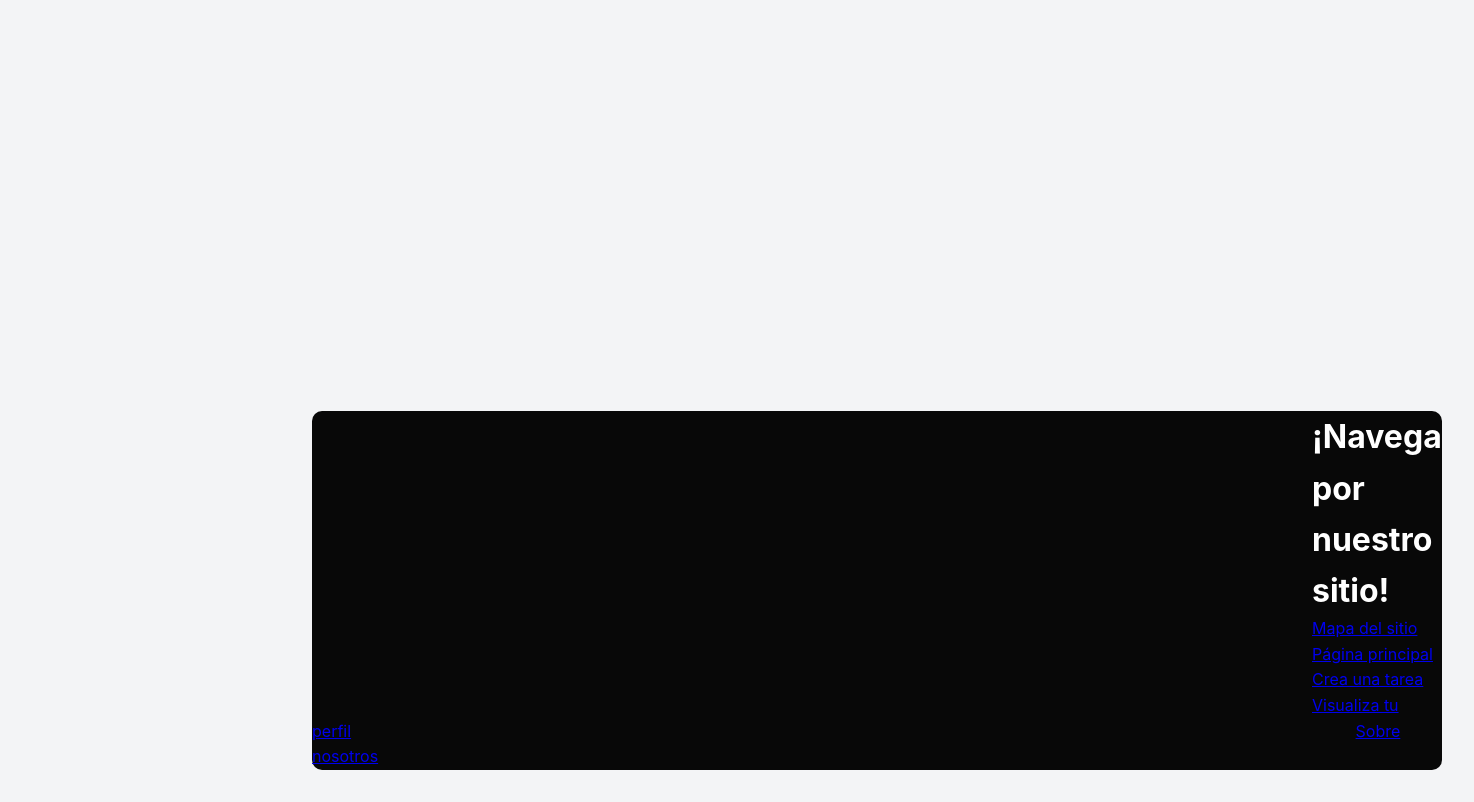
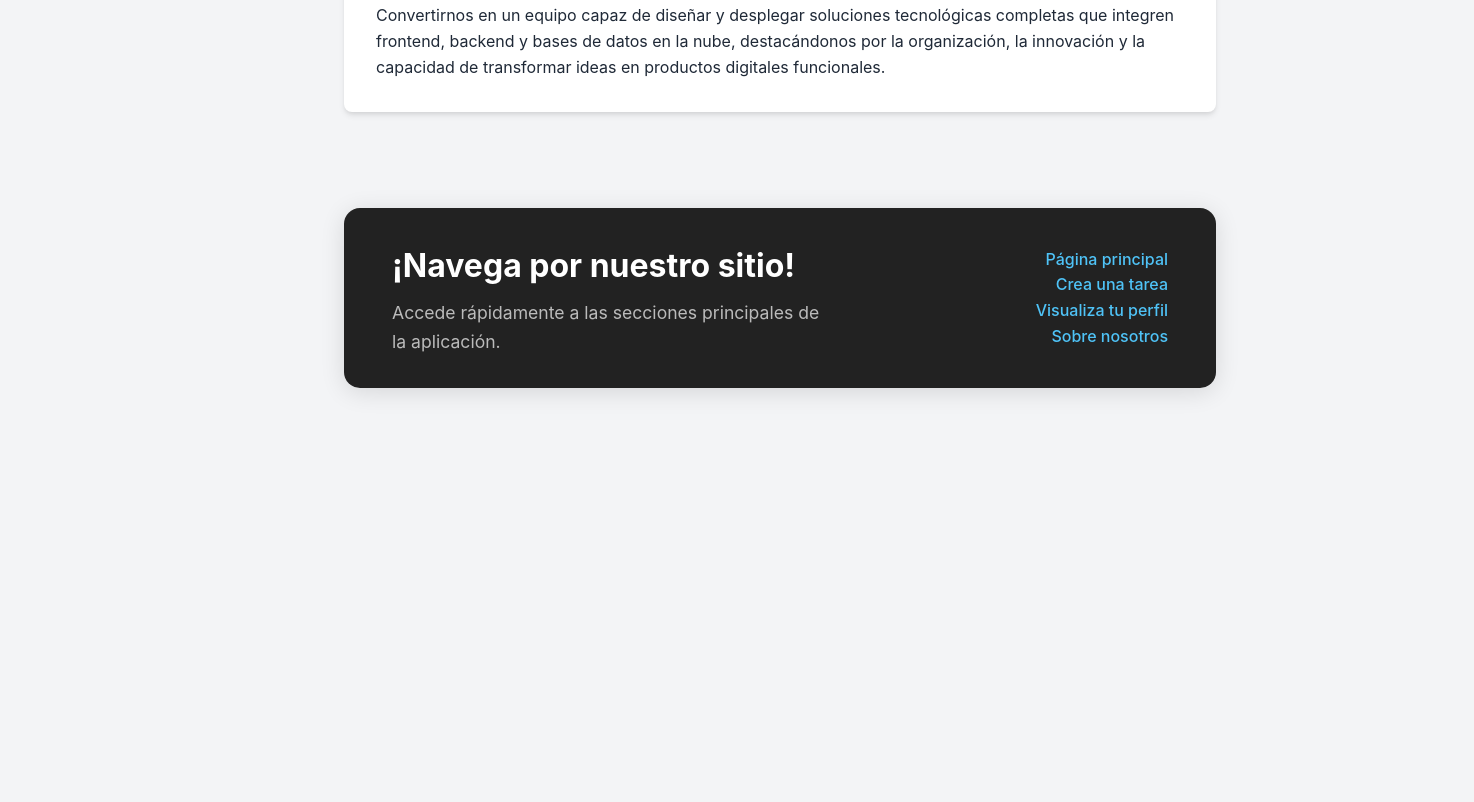
Before and after one commit to leorvie/PI-ProyectoFrontend, a website: page client/public/about.html in a window 1280 px wide. Shown: the part 2155-2957 px from the top of the page, 1474 px wide, since content can reach past the window. After the commit the page ends 2607 px from the top, so only its background shows below. Drawn offline with Linux system fonts and the light colour scheme; no server answers.

Commit message:
Refactor footer layout in about, create-task, dashboard, and profile pages for improved design and accessibility

```diff
--- a/client/public/about.html
+++ b/client/public/about.html
@@ -108,17 +108,34 @@
                 </section>
             </div>
 
-            <footer>
-                <!-- Enlace que abre la imagen en una nueva pestaña -->
-                <div class="company-information">
-                    <h1 class="Mapa-config"> ¡Navega por nuestro sitio!</h1>
-                    <a href="./assets/mapaSitio.png" target="_blank" class="Mapa-config">Mapa del sitio</a>
-                    <a href="dashboard.html" target="_blank" class="Mapa-config">Página principal</a>
-                    <a href="create-task.html" target="_blank" class="Mapa-config">Crea una tarea</a>
-                    <a href="profile.html" target="_blank" class="Mapa-config">Visualiza tu perfil</a>
-                    <a href="about.html" target="_blank" class="Mapa-config">Sobre nosotros</a>
-                </div>
-            </footer>
+                  <footer style="
+  background: #222;
+  color: #fff;
+  border-radius: 16px;
+  margin: 2rem;
+  padding: 2rem 3rem;
+  display: flex;
+  flex-wrap: wrap;
+  align-items: center;
+  justify-content: space-between;
+  box-shadow: 0 4px 24px rgba(0,0,0,0.12);
+">
+  <div style="flex: 1 1 300px;">
+    <h2 style="margin: 0 0 0.5rem 0; font-size: 2rem;">¡Navega por nuestro sitio!</h2>
+    <p style="margin: 0; font-size: 1.1rem; color: #bbb;">
+      Accede rápidamente a las secciones principales de la aplicación.
+    </p>
+  </div>
+  <nav style="flex: 1 1 200px; text-align: right;">
+    <ul style="list-style: none; padding: 0; margin: 0;">
+
+      <li><a href="/index.html" style="color: #4fc3f7; text-decoration: none; font-weight: 500;">Página principal</a></li>
+      <li><a href="/create-task.html" style="color: #4fc3f7; text-decoration: none; font-weight: 500;">Crea una tarea</a></li>
+      <li><a href="/profile.html" style="color: #4fc3f7; text-decoration: none; font-weight: 500;">Visualiza tu perfil</a></li>
+      <li><a href="/about.html" style="color: #4fc3f7; text-decoration: none; font-weight: 500;">Sobre nosotros</a></li>
+    </ul>
+  </nav>
+</footer>
         </main>
     </div>
 
```
Also changed, not shown: client/public/create-task.html (+28 -11 lines), client/public/dashboard.html (+28 -11 lines), client/public/profile.html (+28 -11 lines).
